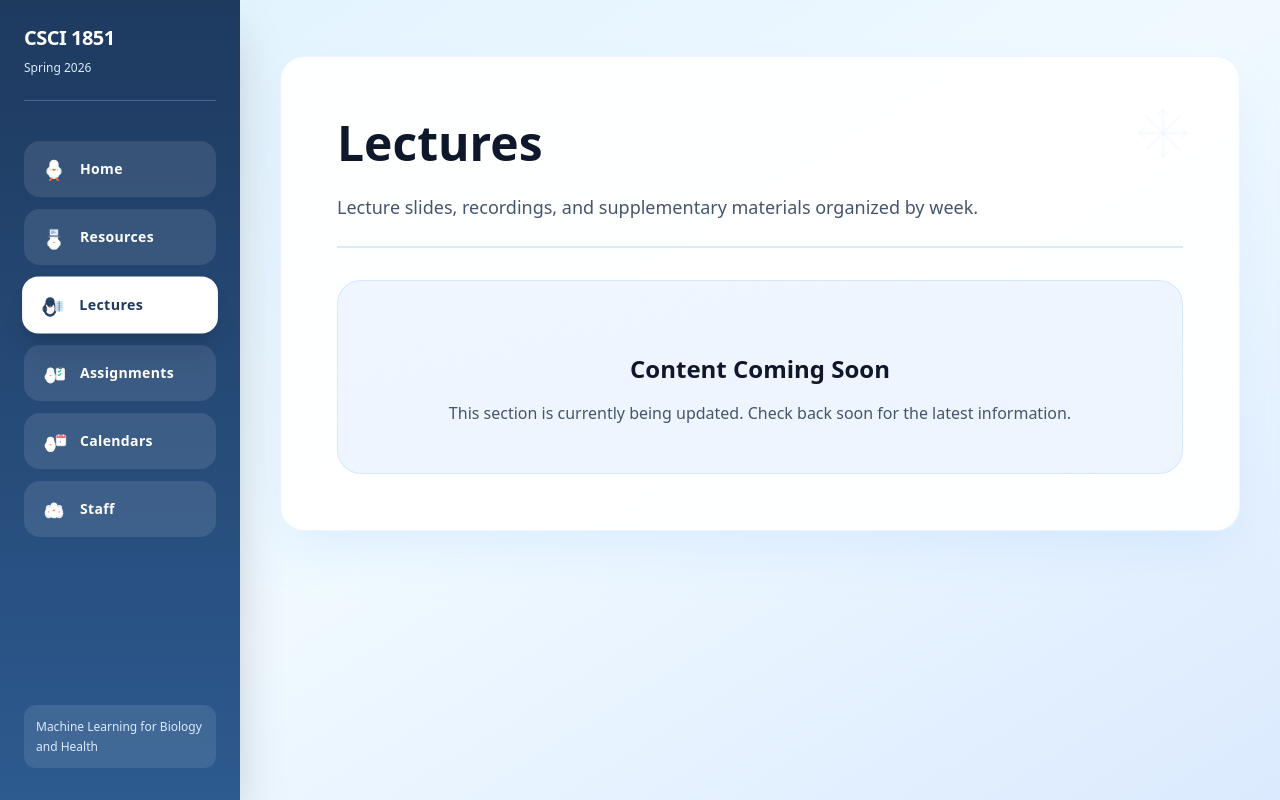
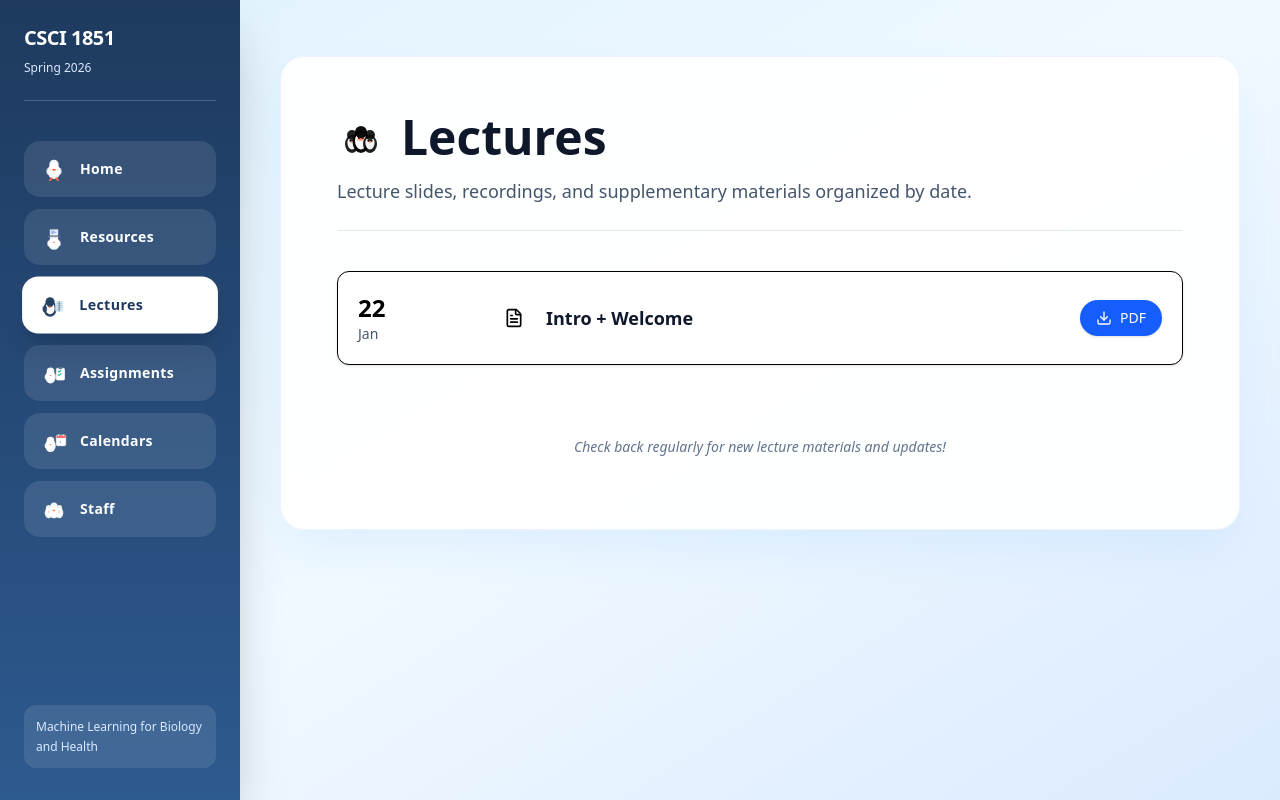
Before and after one commit to csci1851/csci1851.github.io, a Next.js app: page /lectures in a window 1280 px wide. Built offline with nearby package versions, Linux system fonts and the light colour scheme.

Commit message:
added the first lecture

```diff
--- a/app/(site)/lectures/page.tsx
+++ b/app/(site)/lectures/page.tsx
@@ -1,10 +1,58 @@
-import { PlaceholderContent } from "@/components/placeholder-content";
+import { PenguinGroup } from "@/components/penguin-icons";
+import { LectureCard } from "@/components/lecture-card";
 
-export default function LecturesPage() {
+interface Lecture {
+  id: string;
+  date: string;
+  title: string;
+  topic: string;
+  slides_url: string;
+  recording_url: string | null;
+  notes_url: string | null;
+}
+
+async function getLecturesData(): Promise<Lecture[]> {
+  // Import lectures data directly instead of using fetch in production
+  const lecturesData = await import('@/lib/data/lectures.json');
+  return lecturesData.default as Lecture[];
+}
+
+export default async function LecturesPage() {
+  const lectures = await getLecturesData();
+
   return (
-    <PlaceholderContent
-      title="Lectures"
-      description="Lecture slides, recordings, and supplementary materials organized by week."
-    />
+    <div className="space-y-10">
+      {/* Page Header */}
+      <div className="relative pb-6 border-b border-slate-200">
+        <div className="flex items-center gap-4 mb-4">
+          <PenguinGroup className="w-12 h-12 text-primary" />
+          <h1 className="text-4xl md:text-5xl font-bold text-slate-900">Lectures</h1>
+        </div>
+        <p className="text-lg text-slate-600 leading-relaxed">
+          Lecture slides, recordings, and supplementary materials organized by date.
+        </p>
+      </div>
+
+      {/* Lectures List */}
+      <section>
+        <div className="space-y-4">
+          {lectures.map((lecture) => (
+            <LectureCard
+              key={lecture.id}
+              date={lecture.date}
+              topic={lecture.topic}
+              slidesUrl={lecture.slides_url}
+            />
+          ))}
+        </div>
+      </section>
+
+      {/* Footer Note */}
+      <div className="pt-8 pb-4">
+        <p className="text-sm text-slate-500 text-center italic">
+          Check back regularly for new lecture materials and updates!
+        </p>
+      </div>
+    </div>
   );
 }
--- /dev/null
+++ b/components/lecture-card.tsx
@@ -0,0 +1,59 @@
+import { FileText, Download } from "lucide-react";
+
+interface LectureCardProps {
+  date: string;
+  topic: string;
+  slidesUrl: string;
+}
+
+function formatDate(dateString: string): string {
+  const date = new Date(dateString);
+  const month = date.toLocaleDateString('en-US', { month: 'short' });
+  const day = date.getDate();
+  return `${month} ${day}`;
+}
+
+export function LectureCard({ date, topic, slidesUrl }: LectureCardProps) {
+  return (
+    <div className="bg-white rounded-xl p-5 border border-primary/10 shadow-sm hover:shadow-md transition-shadow">
+      <div className="grid grid-cols-1 md:grid-cols-[120px_1fr_auto] gap-4 items-center">
+        {/* Column 1: Date */}
+        <div className="flex flex-col items-center md:items-start">
+          <div className="text-center md:text-left">
+            <div className="text-2xl font-bold text-primary">
+              {formatDate(date).split(' ')[1]}
+            </div>
+            <div className="text-sm font-medium text-slate-600">
+              {formatDate(date).split(' ')[0]}
+            </div>
+          </div>
+        </div>
+
+        {/* Column 2: Topic */}
+        <div className="flex items-center gap-3">
+          <div className="flex-shrink-0">
+            <div className="w-10 h-10 rounded-full bg-primary/10 flex items-center justify-center">
+              <FileText className="w-5 h-5 text-primary" />
+            </div>
+          </div>
+          <div className="flex-1 min-w-0">
+            <h3 className="text-lg font-semibold text-slate-900">{topic}</h3>
+          </div>
+        </div>
+
+        {/* Column 3: PDF Download */}
+        <div className="flex-shrink-0">
+          <a
+            href={slidesUrl}
+            target="_blank"
+            rel="noopener noreferrer"
+            className="inline-flex items-center gap-2 rounded-full px-4 py-2 text-sm font-medium bg-blue-600 text-white hover:bg-blue-700 transition-colors shadow-sm"
+          >
+            <Download className="w-4 h-4" />
+            <span>PDF</span>
+          </a>
+        </div>
+      </div>
+    </div>
+  );
+}
--- a/lib/data/lectures.json
+++ b/lib/data/lectures.json
@@ -1,28 +1,10 @@
 [
   {
     "id": "1",
-    "date": "2026-01-21",
+    "date": "2026-01-22",
     "title": "Lecture 1",
-    "topic": "Introduction to Machine Learning in Healthcare",
-    "slides_url": "https://example.com/slides/lecture1.pdf",
-    "recording_url": "https://example.com/recordings/lecture1.mp4",
-    "notes_url": "https://example.com/notes/lecture1.pdf"
-  },
-  {
-    "id": "2",
-    "date": "2026-01-23",
-    "title": "Lecture 2",
-    "topic": "Supervised Learning Fundamentals",
-    "slides_url": "https://example.com/slides/lecture2.pdf",
-    "recording_url": null,
-    "notes_url": "https://example.com/notes/lecture2.pdf"
-  },
-  {
-    "id": "3",
-    "date": "2026-01-28",
-    "title": "Lecture 3",
-    "topic": "Neural Networks and Deep Learning",
-    "slides_url": "https://example.com/slides/lecture3.pdf",
+    "topic": "Intro + Welcome",
+    "slides_url": "/lectures/20260122_CSCI1851_Welcome.pdf",
     "recording_url": null,
     "notes_url": null
   }
```
Also changed, not shown: 1 other file (tests, documents, lock files or other folders).
